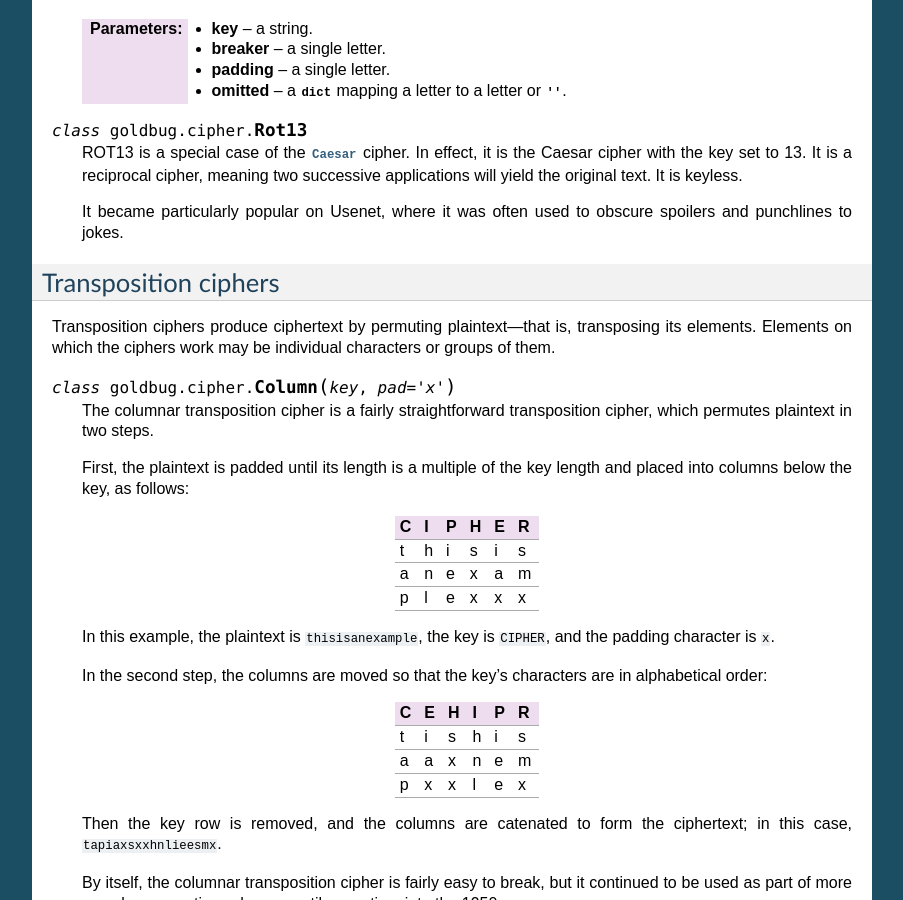
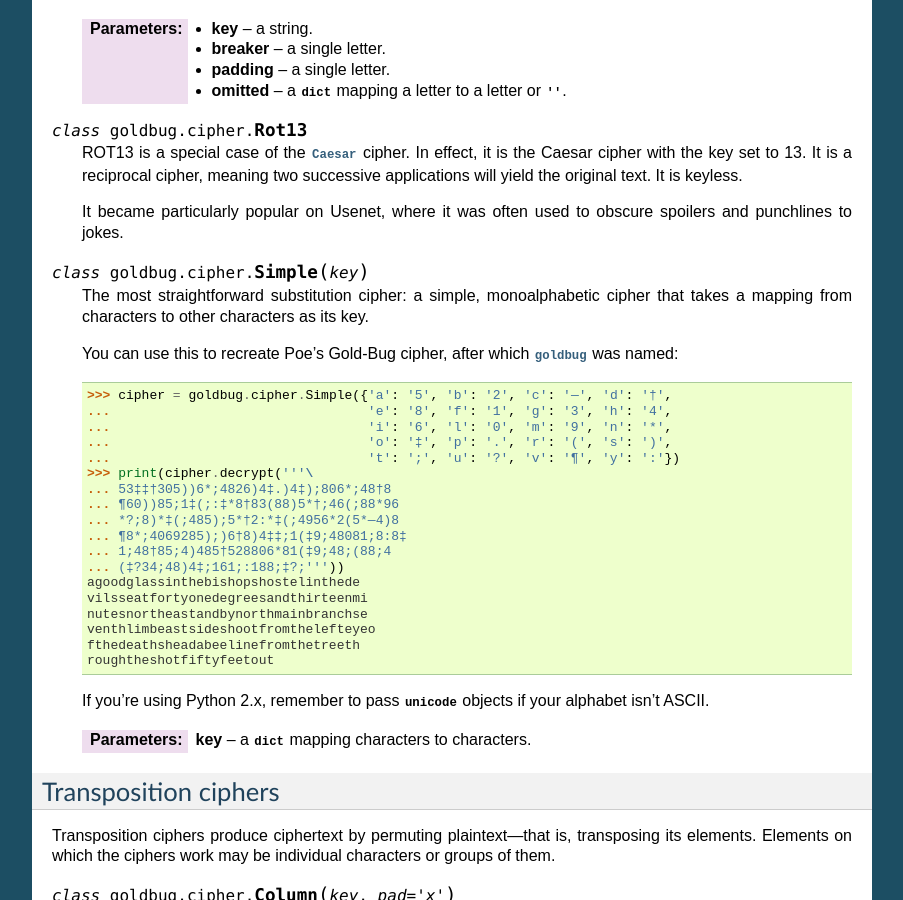
Before and after one commit to Cairnarvon/goldbug, a Sphinx documentation site: the page built from doc/cipher.rst, in a window 1280 px wide and 900 px high, scrolled down 2247 px. Shown: the whole window, without its empty margins (198-1101 px from the left). Built offline with Sphinx 7.4.7, drawn with Linux system fonts in a browser that asks for light colours; formulas are drawn with MathJax 3.

Commit message:
Added simple substitution cipher.
If the library is going to be called goldbug, it should be possible to
use it to make the Gold-Bug cipher.

```diff
--- a/doc/cipher.rst
+++ b/doc/cipher.rst
@@ -160,6 +160,38 @@ a **simple** substitution cipher; if it operates on groups of characters, it is
    It became particularly popular on Usenet, where it was often used to obscure
    spoilers and punchlines to jokes.
 
+.. class:: Simple(key)
+
+   The most straightforward substitution cipher: a simple, monoalphabetic cipher
+   that takes a mapping from characters to other characters as its key.
+
+   You can use this to recreate Poe's Gold-Bug cipher, after which
+   :mod:`goldbug` was named:
+
+      >>> cipher = goldbug.cipher.Simple({'a': '5', 'b': '2', 'c': '—', 'd': '†',
+      ...                                 'e': '8', 'f': '1', 'g': '3', 'h': '4',
+      ...                                 'i': '6', 'l': '0', 'm': '9', 'n': '*',
+      ...                                 'o': '‡', 'p': '.', 'r': '(', 's': ')',
+      ...                                 't': ';', 'u': '?', 'v': '¶', 'y': ':'})
+      >>> print(cipher.decrypt('''\
+      ... 53‡‡†305))6*;4826)4‡.)4‡);806*;48†8
+      ... ¶60))85;1‡(;:‡*8†83(88)5*†;46(;88*96
+      ... *?;8)*‡(;485);5*†2:*‡(;4956*2(5*—4)8
+      ... ¶8*;4069285);)6†8)4‡‡;1(‡9;48081;8:8‡
+      ... 1;48†85;4)485†528806*81(‡9;48;(88;4
+      ... (‡?34;48)4‡;161;:188;‡?;'''))
+      agoodglassinthebishopshostelinthede
+      vilsseatfortyonedegreesandthirteenmi
+      nutesnortheastandbynorthmainbranchse
+      venthlimbeastsideshootfromthelefteyeo
+      fthedeathsheadabeelinefromthetreeth
+      roughtheshotfiftyfeetout
+
+   If you're using Python 2.x, remember to pass :class:`unicode` objects if
+   your alphabet isn't ASCII.
+
+   :param key: a :class:`dict` mapping characters to characters.
+
 
 Transposition ciphers
 ---------------------
```
Also changed, not shown: 2 other files.
